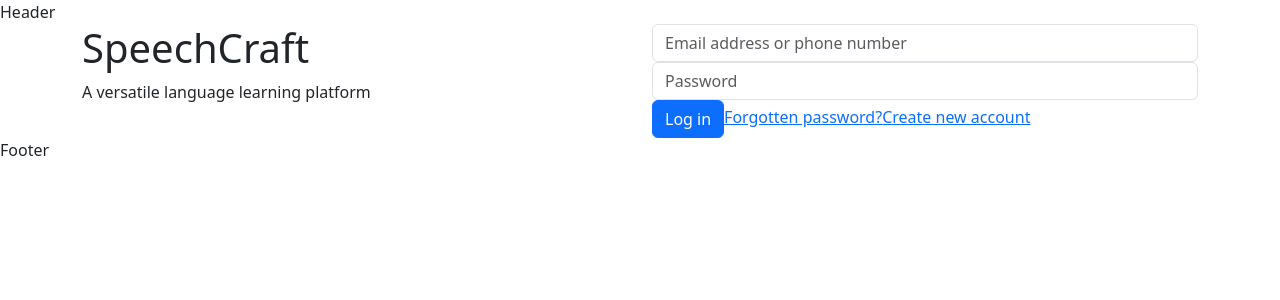
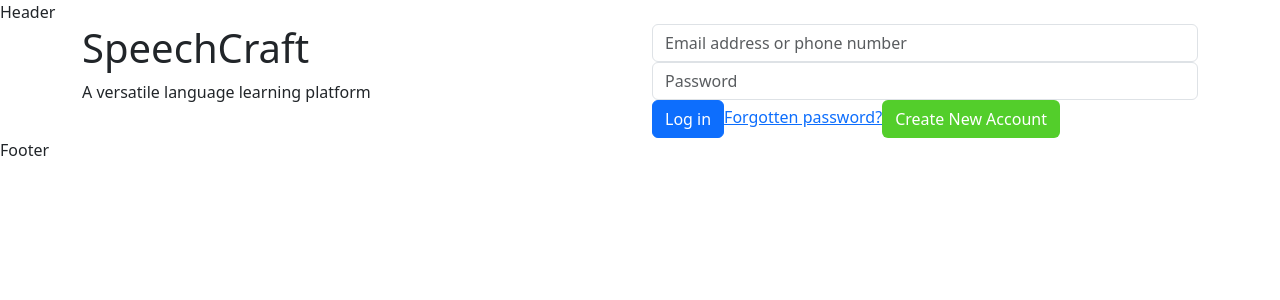
Before and after one commit to afreenpoly/SpeechCraft, a React (Create React App) app in the folder client/: page / in a window 1280 px wide. Shown: the top 300 px of the page. Built offline with nearby package versions, Linux system fonts and the light colour scheme.

Commit message:
add:login

```diff
--- a/client/src/pages/homepage/Home.jsx
+++ b/client/src/pages/homepage/Home.jsx
@@ -28,7 +28,13 @@ function Home() {
               </button>
 
               <a href="#">Forgotten password?</a>
-              <a href="#">Create new account</a>
+              <button
+                type="submit"
+                className="btn"
+                style={{ backgroundColor: "#53CE2B", color: "white" }}
+              >
+                Create New Account
+              </button>
             </div>
           </div>
         </div>
```
